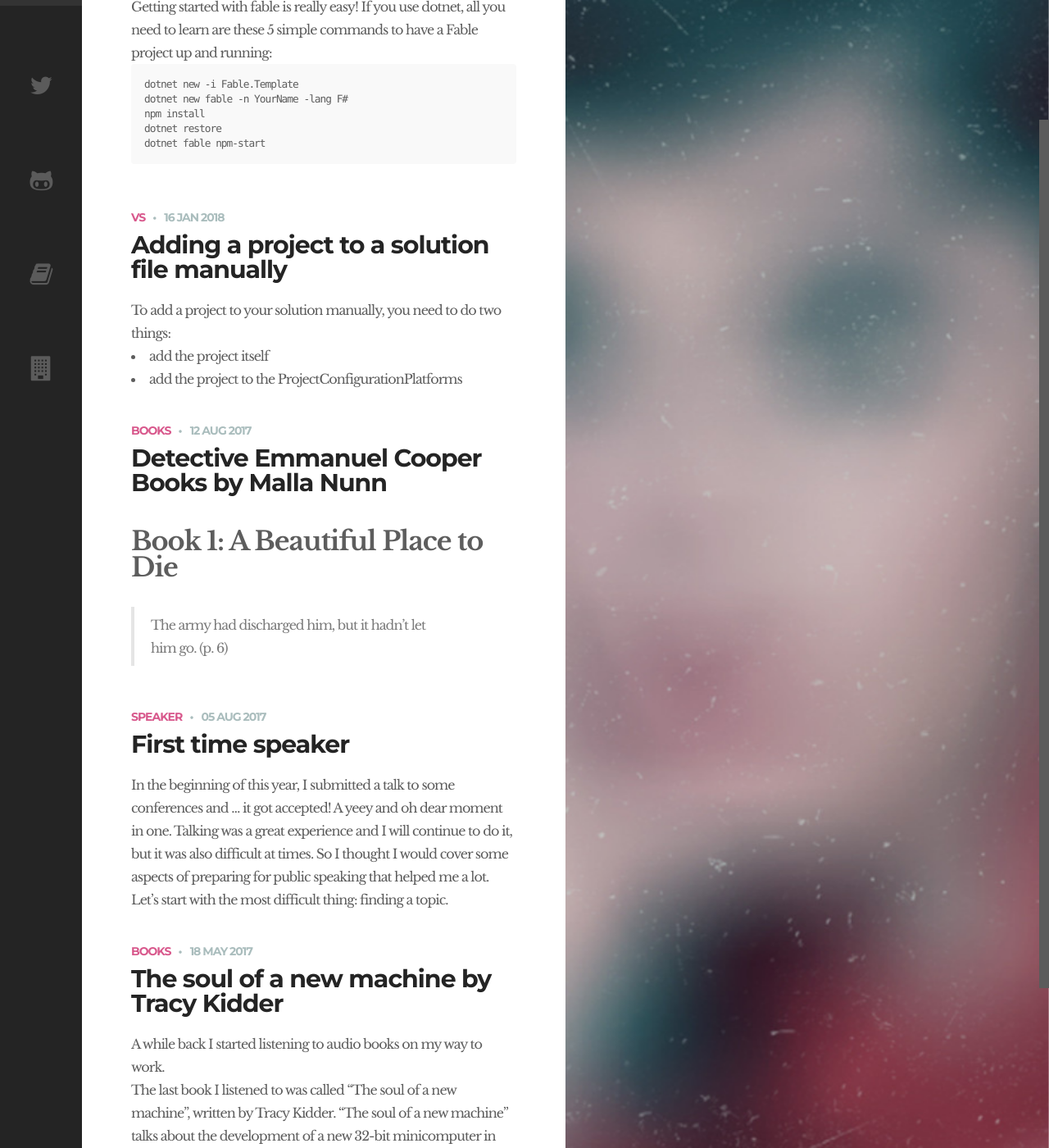
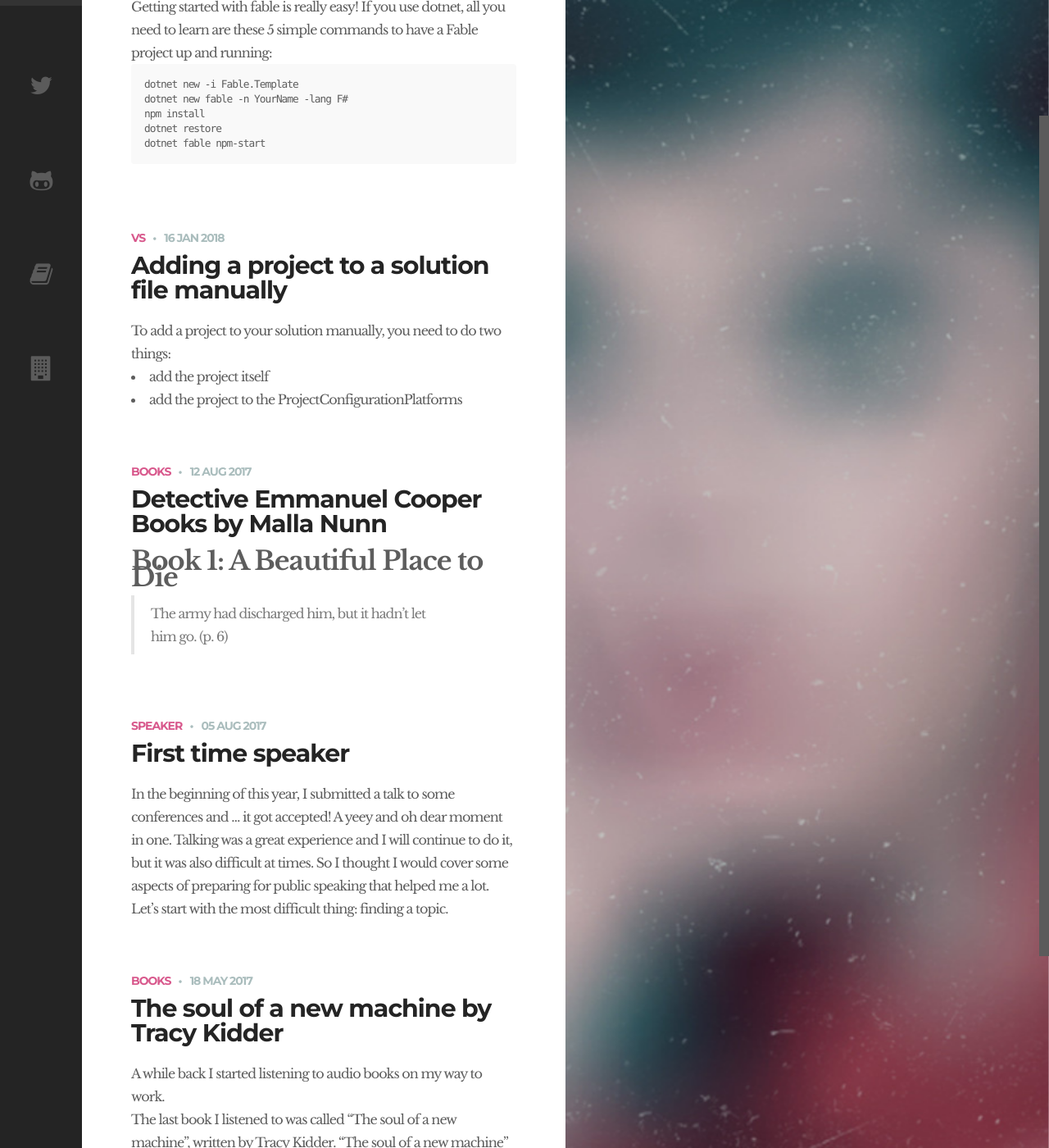
Before and after one commit to selketjah/selketjah.github.io, a Jekyll site: the page built from index.html, in a window 1280 px wide and 1400 px high, scrolled down 193 px. Shown: the whole window at 82% size. Built offline with Jekyll 4.4.1, drawn with Linux system fonts in a browser that asks for light colours; the list of posts is cut into pages by our own code.

Commit message:
fix title on home page

```diff
--- a/index.html
+++ b/index.html
@@ -8,7 +8,7 @@
     <div class="blog-holder center-relative">
 
         {% for post in paginator.posts %}
-        <article id="post-1" class="blog-item-holder">
+        <article class="blog-item-holder">
             <div class="entry-content relative">
                 <div class="content-1170 center-relative">
                     <div class="cat-links">
--- a/public/css/common.css
+++ b/public/css/common.css
@@ -255,7 +255,7 @@
 h3
 {
     font-size: 32px;
-    line-height: 32px;
+    line-height: 20px;
 }
 h4
 {
--- a/public/css/style.css
+++ b/public/css/style.css
@@ -440,6 +440,7 @@
 {
     transition: .2s filter ease-in-out;
     -webkit-transition: .2s -webkit-filter ease-in-out;
+    margin-bottom: 25px;
 }
 
 .blog-item-holder .entry-content .entry-title
@@ -449,6 +450,11 @@
     line-height: 30px;
     padding-top: 1px;
     padding-bottom: 20px;
+}
+
+.blog-item-holder h1,h2,h3,h4,h5,h6
+{
+    padding: 0 0;
 }
 
 .blog-item-holder .entry-content .entry-title a
```
